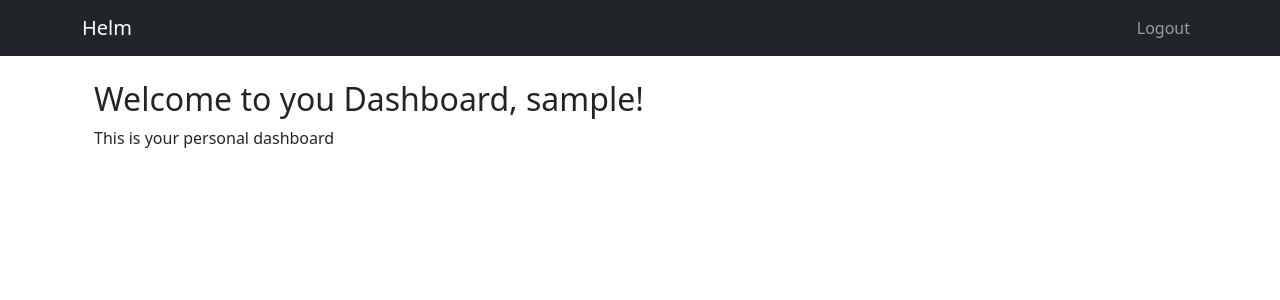
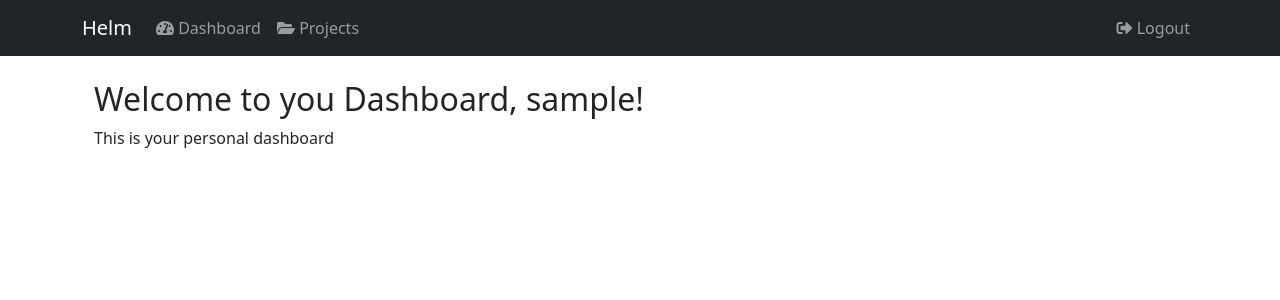
Before and after one commit to ashcarroll/Helm, a Django app: page / in a window 1280 px wide. Shown: the top 300 px of the page. Run offline with Django 4.2, Linux system fonts and the light colour scheme; the visitor is signed in with stand-in values (Sample User, id 1).

Commit message:
Updated nav bar

```diff
--- a/templates/base.html
+++ b/templates/base.html
@@ -15,18 +15,48 @@
                     <button class="navbar-toggler" type="button" data-bs-toggle="collapse" data-bs-target="#navbarNav">
                         <span class="navbar-toggler-icon"></span>
                     </button>
+
                     <div class="collapse navbar-collapse" id="navbarNav">
+
+                        <!-- Left Items -->
+                            {% if user.is_authenticated %}
+                            <ul class="navbar-nav">
+                                <!-- Dashboard -->
+                                    <li class="nav-item">
+                                        <a class="nav-link" href="{% url 'dashboard' %}">
+                                            <i class="fas fa-tachometer-alt"></i> Dashboard
+                                        </a>
+                                    </li>
+
+                                <!-- Projects -->
+                                <li class="nav-item">
+                                    <a class="nav-link" href="{% url 'project_list' %}">
+                                        <i class="fas fa-folder-open"></i> Projects
+                                    </a>
+                                </li>
+                            </ul>
+                            {% endif %}
+
+
+
+                        <!-- Right Side Items -->
                         <ul class="navbar-nav ms-auto">
                             {% if user.is_authenticated %}
                                 <li class="nav-item">
-                                    <a class="nav-link"  href="{% url 'logout' %}">Logout</a>
+                                    <a class="nav-link"  href="{% url 'logout' %}">
+                                        <i class="fas fa-sign-out-alt"></i> Logout
+                                    </a>
                                 </li>
                             {% else %}
                                 <li class="nav-item">
-                                    <a class="nav-link" href="{% url 'login' %}">Login</a>
+                                    <a class="nav-link" href="{% url 'login' %}">
+                                        <i class="fas fa-sign-in-alt"></i> Login
+                                    </a>
                                 </li>
                                 <li class="nav-item">
-                                    <a class="nav-link" href="{% url 'register' %}">Register</a>
+                                    <a class="nav-link" href="{% url 'register' %}">
+                                        <i class="fas fa-user-plus"></i> Register
+                                    </a>
                                 </li>
                             {% endif %}
                         </ul>
```
